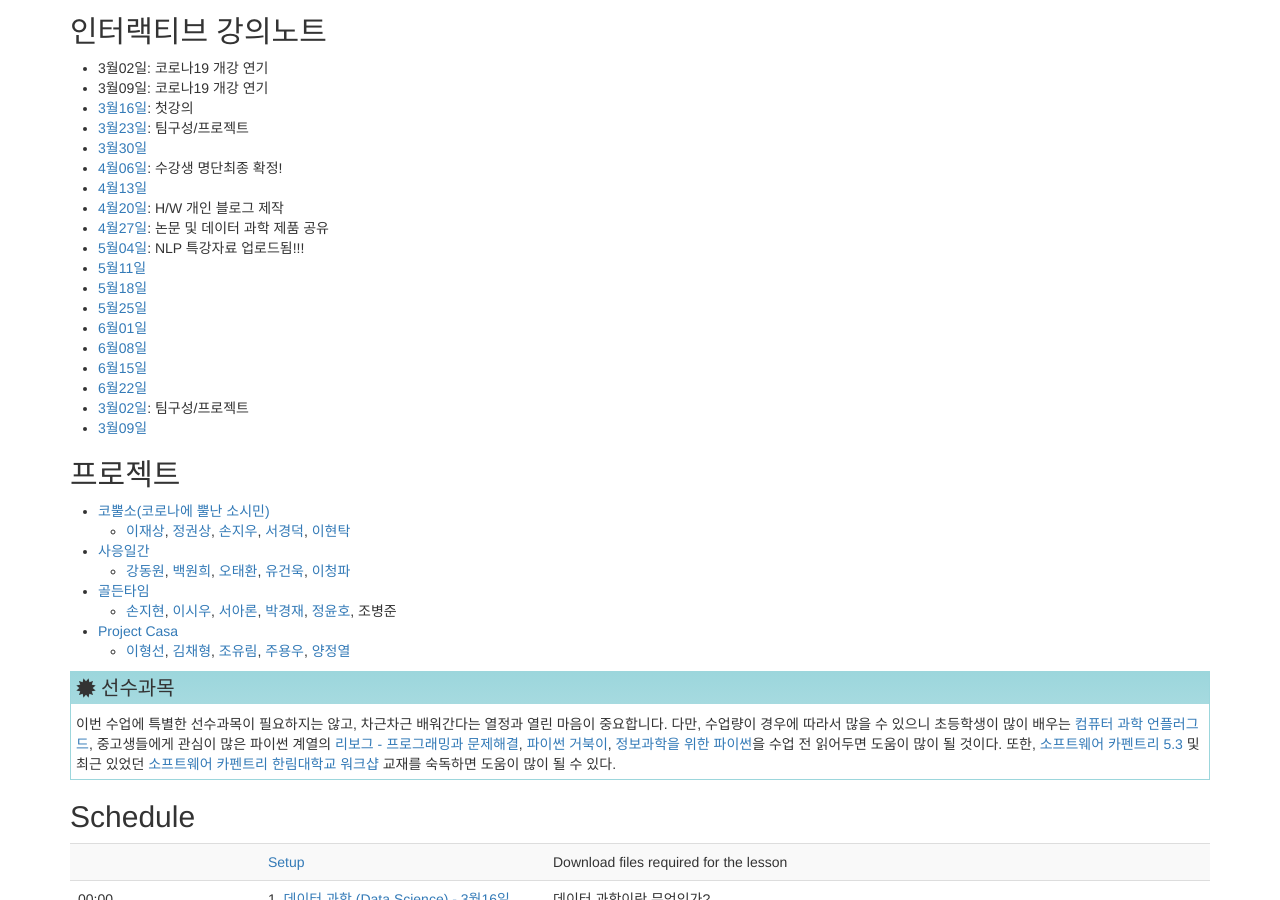
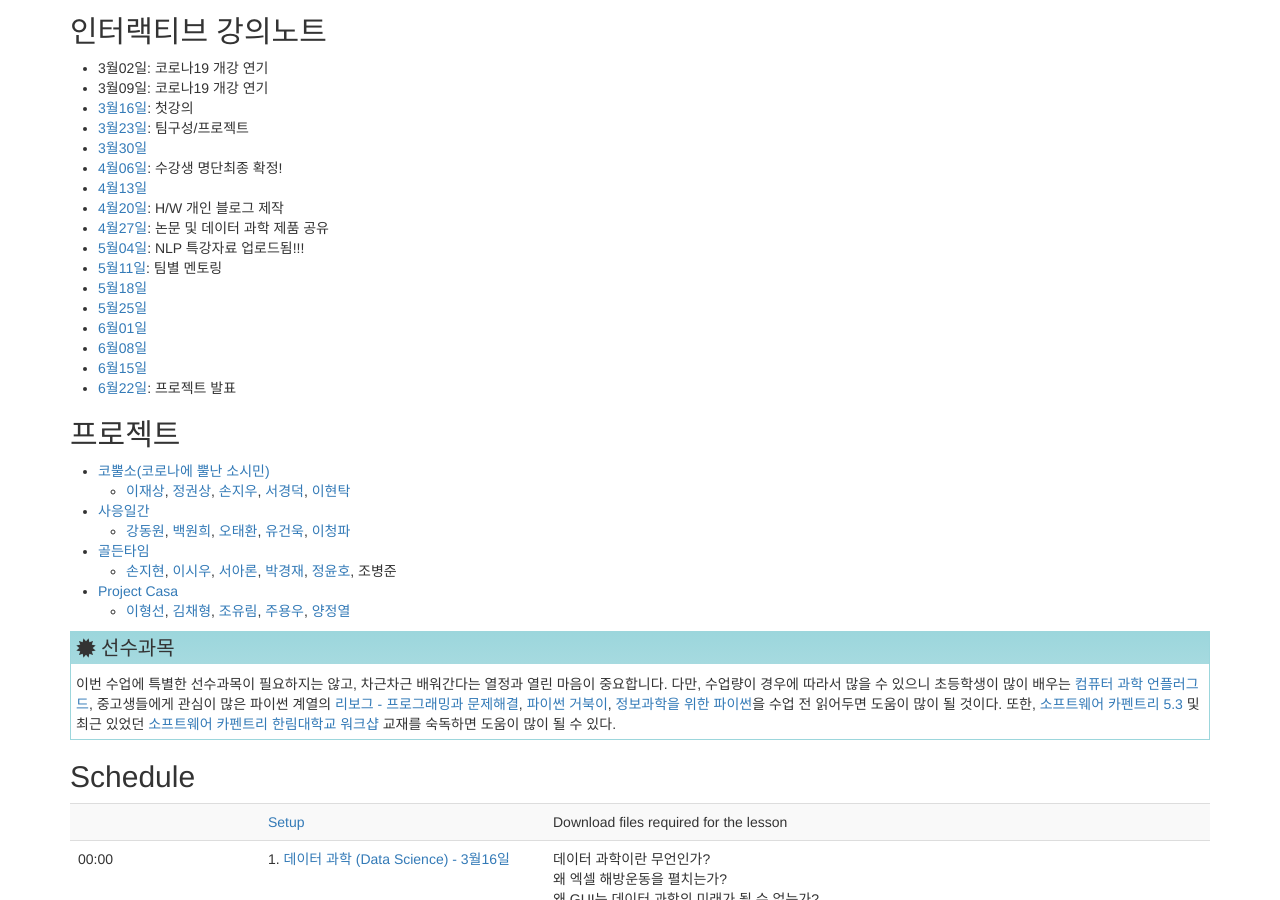
Before and after one commit to statkclee/ds-intro-2020, a Jekyll site: the page built from index.md, in a window 1280 px wide and 900 px high, scrolled down 550 px. Built offline with Jekyll 4.4.1, drawn with Linux system fonts in a browser that asks for light colours.

Commit message:
upload lecture note

```diff
--- a/index.md
+++ b/index.md
@@ -38,15 +38,13 @@ root: .
 - [4월20일](https://hackmd.io/31gLI31XS2aLpJ42O5_ZxA): H/W 개인 블로그 제작
 - [4월27일](https://hackmd.io/egpwvBybQ5GR0tWS-BqFCQ): 논문 및 데이터 과학 제품 공유
 - [5월04일](https://hackmd.io/Sxow-6j7SFalYFlG5iz_XA): NLP 특강자료 업로드됨!!!
-- [5월11일]()
+- [5월11일](https://hackmd.io/I4Y-CWKbQIWksAr9eJG0HQ): 팀별 멘토링
 - [5월18일]()
 - [5월25일]()
 - [6월01일]()
 - [6월08일]()
 - [6월15일]()
-- [6월22일]()
-- [3월02일](): 팀구성/프로젝트
-- [3월09일]()
+- [6월22일](): 프로젝트 발표
 
 ## 프로젝트
 
```
